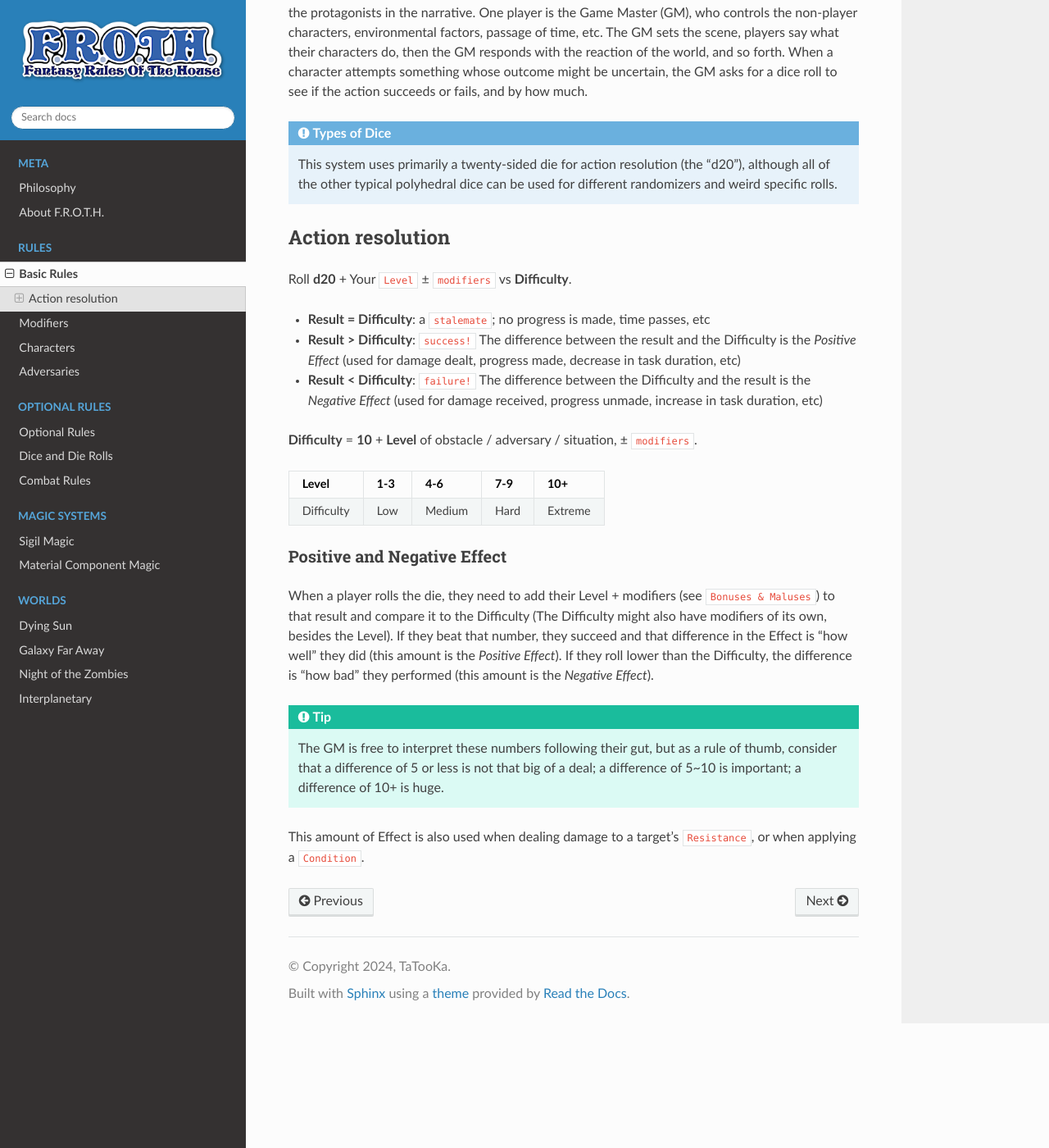
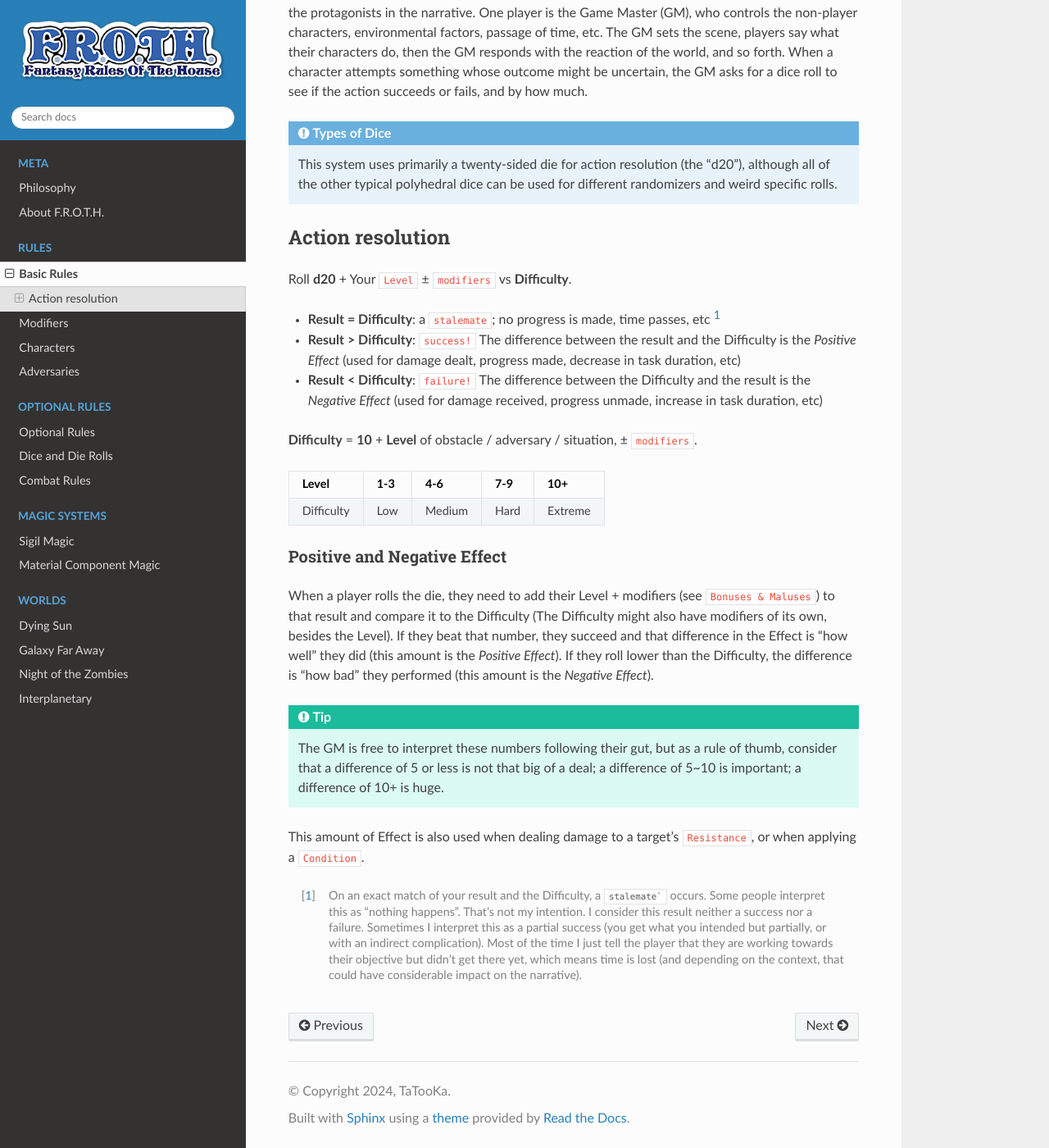
Before and after one commit to TaTooKa/froth, a Sphinx documentation site: the page built from docs/source/pages/rules/basicrules.rst, in a window 1280 px wide and 1400 px high, scrolled down 281 px. Shown: the whole window at 82% size. Built offline with Sphinx 7.4.7 and the Read the Docs theme 3.1.0, drawn with Linux system fonts in a browser that asks for light colours; cross-references to code outside the pages are shown as plain code.

Commit message:
add footnote.

````diff
--- a/docs/source/pages/rules/basicrules.rst
+++ b/docs/source/pages/rules/basicrules.rst
@@ -16,7 +16,7 @@ Action resolution
 
 Roll **d20** + Your :hoverxref:`Level <level>` ± :hoverxref:`modifiers <bonusesmaluses>` vs **Difficulty**.
 
-- **Result = Difficulty**: a ``stalemate``; no progress is made, time passes, etc
+- **Result = Difficulty**: a ``stalemate``; no progress is made, time passes, etc [#]_
 - **Result > Difficulty**: ``success!`` The difference between the result and the Difficulty is the *Positive Effect* (used for damage dealt, progress made, decrease in task duration, etc)
 - **Result < Difficulty**: ``failure!`` The difference between the Difficulty and the result is the *Negative Effect* (used for damage received, progress unmade, increase in task duration, etc)
 
@@ -40,3 +40,5 @@ When a player rolls the die, they need to add their Level + modifiers (see :hove
    The GM is free to interpret these numbers following their gut, but as a rule of thumb, consider that a difference of 5 or less is not that big of a deal; a difference of 5~10 is important; a difference of 10+ is huge.
 
 This amount of Effect is also used when dealing damage to a target's :hoverxref:`Resistance <resistancepoints>`, or when applying a :hoverxref:`Condition <conditions>`.
+
+.. [#] On an exact match of your result and the Difficulty, a ``stalemate``` occurs. Some people interpret this as "nothing happens". That's not my intention. I consider this result neither a success nor a failure. Sometimes I interpret this as a partial success (you get what you intended but partially, or with an indirect complication). Most of the time I just tell the player that they are working towards their objective but didn't get there yet, which means time is lost (and depending on the context, that could have considerable impact on the narrative).
````
